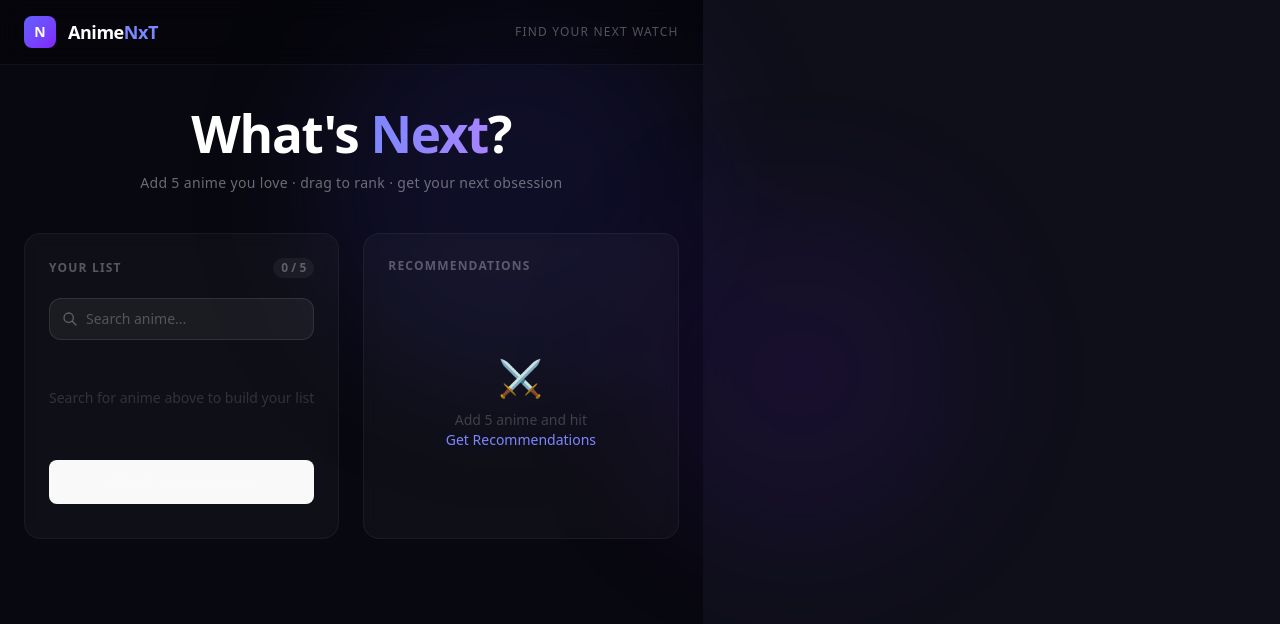
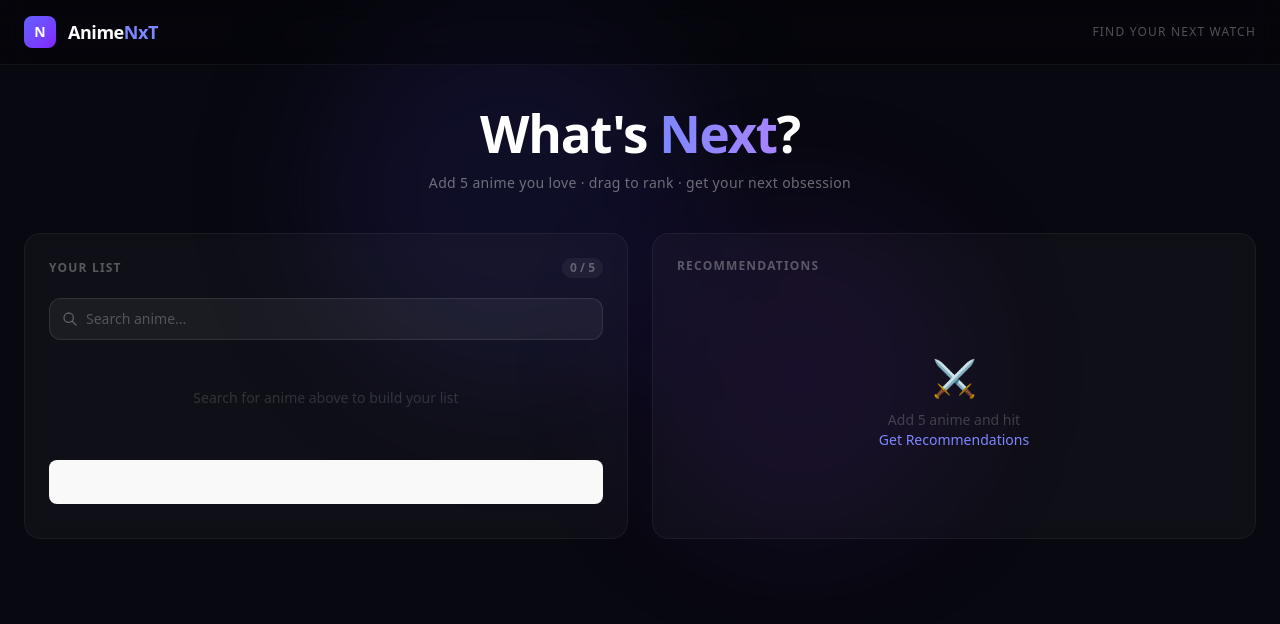
Before and after one commit to cfdoud/AnimeNxT, a React (Vite) app: page / in a window 1280 px wide. Shown: the top 624 px of the page. Built offline with nearby package versions, Linux system fonts and the light colour scheme.

Commit message:
claude frontend

```diff
--- a/src/index.css
+++ b/src/index.css
@@ -28,8 +28,8 @@ a:hover {
 
 body {
   margin: 0;
-  display: flex;
-  place-items: center;
+  /* display: flex;
+  place-items: center; */
   min-width: 320px;
   min-height: 100vh;
   @apply bg-[#0f0f1a] text-[#f5f5f5] font-sans;
```
